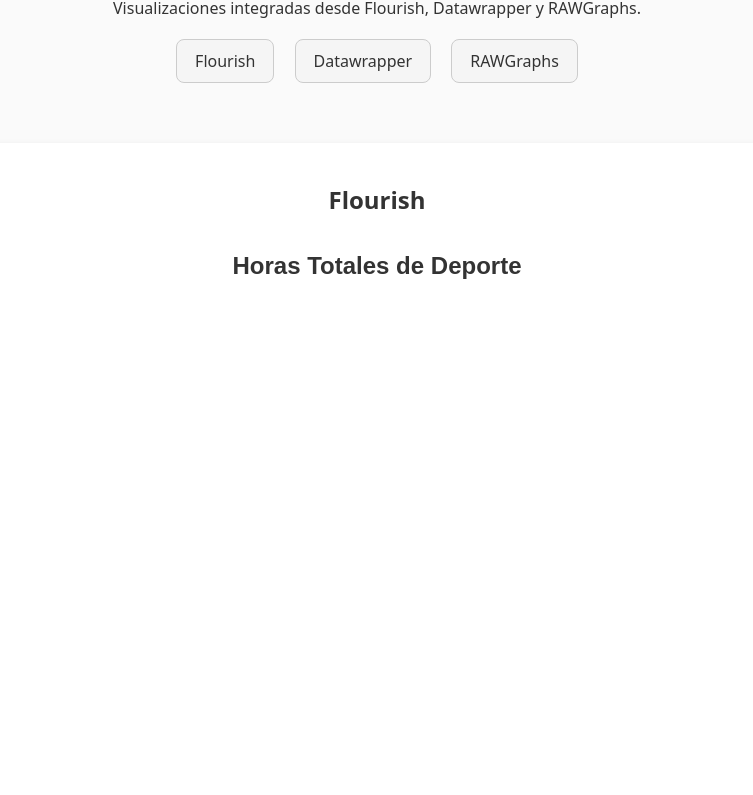
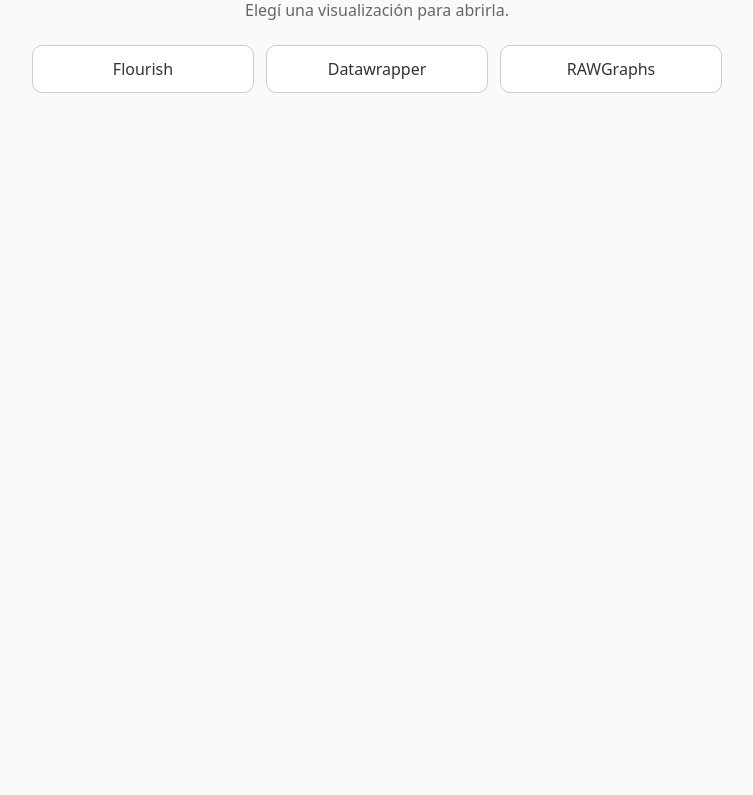
Before and after one commit to franciscocavanna/infovis, a plain HTML site: page index.html in a window 1280 px wide. Shown: the part 102-897 px from the top of the page, without its empty margins (263-1016 px from the left). After the commit the page ends 800 px from the top, so only its background shows below. Drawn offline with Linux system fonts and the light colour scheme; a script that the page names is missing.

Commit message:
Update index.html

```diff
--- a/index.html
+++ b/index.html
@@ -5,52 +5,31 @@
   <meta name="viewport" content="width=device-width, initial-scale=1" />
   <title>Prototipo – Infovis</title>
   <style>
-    body { font-family: system-ui, sans-serif; margin: 40px; background:#fafafa; color:#333; text-align:center; }
-    h1 { margin-bottom: 8px; }
-    nav { margin: 20px 0; }
-    nav a {
+    body { font-family: system-ui, sans-serif; margin: 48px; background:#fafafa; color:#333; text-align:center; }
+    h1 { margin-bottom: 10px; }
+    p { margin-top: 0; color:#666; }
+    .btns { margin-top: 24px; display:flex; gap:12px; justify-content:center; flex-wrap:wrap; }
+    .btns a {
       text-decoration:none;
-      margin: 0 8px;
-      padding:10px 18px;
+      padding:12px 20px;
       border:1px solid #ccc;
-      border-radius:8px;
-      background:#f5f5f5;
+      border-radius:10px;
+      background:#fff;
       color:#333;
+      min-width:180px;
       display:inline-block;
     }
-    nav a:hover { background:#e8e8e8; }
-    .chart { max-width: 1100px; margin: 60px auto; text-align:left; padding:20px; background:#fff; border-radius:12px; box-shadow:0 2px 6px rgba(0,0,0,0.1); }
-    .chart h2 { text-align:center; margin-bottom:16px; }
-    iframe { width:100%; height:600px; border:none; }
+    .btns a:hover { background:#f2f2f2; }
   </style>
 </head>
 <body>
   <h1>Prototipo – Infovis</h1>
-  <p>Visualizaciones integradas desde Flourish, Datawrapper y RAWGraphs.</p>
+  <p>Elegí una visualización para abrirla.</p>
 
-  <!-- Botones de navegación -->
-  <nav>
-    <a href="#flourish">Flourish</a>
-    <a href="#datawrapper">Datawrapper</a>
-    <a href="#rawgraphs">RAWGraphs</a>
-  </nav>
-
-  <!-- Sección Flourish -->
-  <section class="chart" id="flourish">
-    <h2>Flourish</h2>
-    <iframe src="/infovis/prototipo/flourish.html?v=1"></iframe>
-  </section>
-
-  <!-- Sección Datawrapper -->
-  <section class="chart" id="datawrapper">
-    <h2>Datawrapper</h2>
-    <iframe src="/infovis/prototipo/datawrapper.html?v=1"></iframe>
-  </section>
-
-  <!-- Sección RAWGraphs -->
-  <section class="chart" id="rawgraphs">
-    <h2>RAWGraphs</h2>
-    <iframe src="/infovis/prototipo/rawgraphs.html?v=1"></iframe>
-  </section>
+  <div class="btns">
+    <a href="prototipo/flourish.html">Flourish</a>
+    <a href="prototipo/datawrapper.html">Datawrapper</a>
+    <a href="prototipo/rawgraphs.html">RAWGraphs</a>
+  </div>
 </body>
 </html>
```
